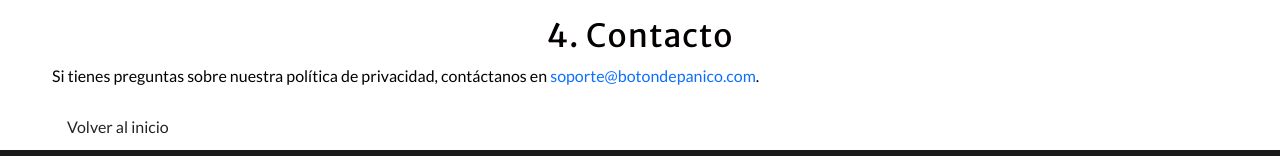
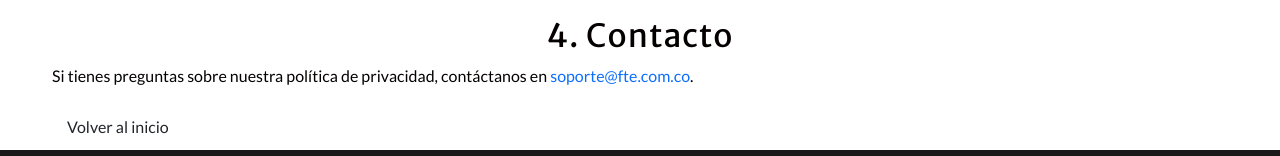
Before and after one commit to mejimenezp/PannicButtonWeb, a React (Create React App) app: page /privacidad in a window 1280 px wide. Shown: the part 456-612 px from the top of the page. Built offline with nearby package versions, Linux system fonts and the light colour scheme.

Commit message:
Update privacidadTerms.js

```diff
--- a/src/pages/privacidadTerms.js
+++ b/src/pages/privacidadTerms.js
@@ -23,7 +23,7 @@ const Privacidad = () => {
           <p>Mantenemos medidas de seguridad estrictas para proteger tu información personal.</p>
 
           <h2>4. Contacto</h2>
-          <p>Si tienes preguntas sobre nuestra política de privacidad, contáctanos en <a href="mailto:soporte@fte.com.co">soporte@botondepanico.com</a>.</p>
+          <p>Si tienes preguntas sobre nuestra política de privacidad, contáctanos en <a href="mailto:soporte@fte.com.co">soporte@fte.com.co</a>.</p>
 
           <div className="back-button">
             <Link to="/" className="btn">Volver al inicio</Link>
```
